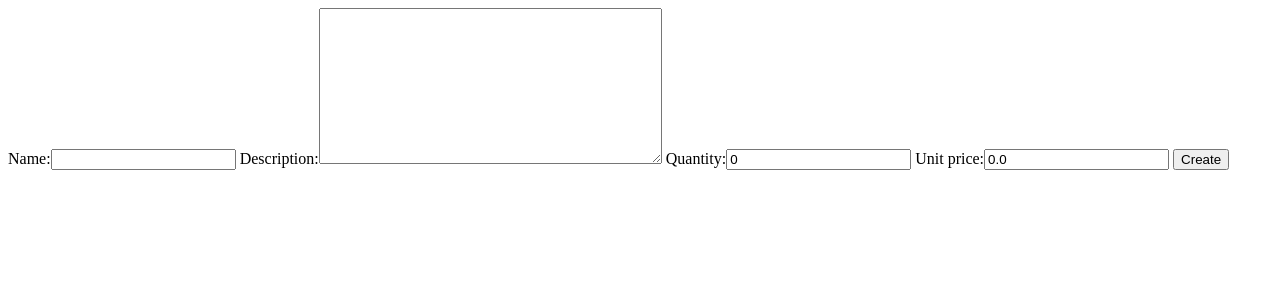
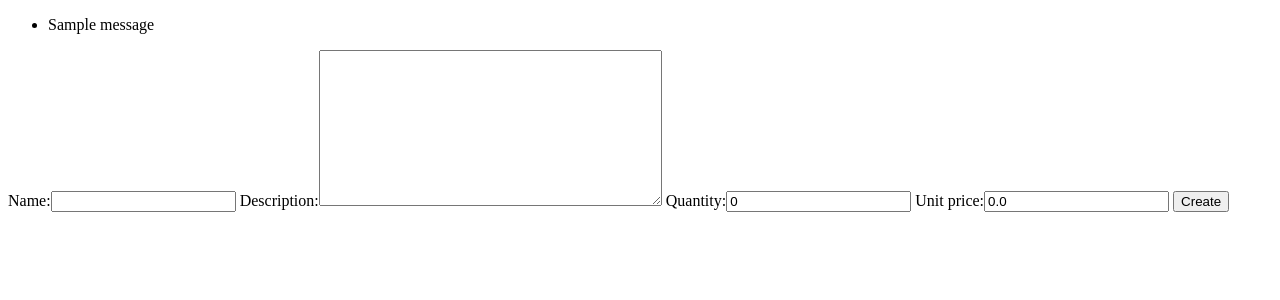
Before and after one commit to h3dx0/yt-channel, a Django app: page /create-product in a window 1280 px wide. Shown: the top 300 px of the page. Run offline with Django 3.2, Linux system fonts and the light colour scheme; one stand-in notice (Sample message) is shown.

Commit message:
inital commit

```diff
--- a/main/templates/create_product.html
+++ b/main/templates/create_product.html
@@ -5,6 +5,13 @@
     <title>Create product</title>
 </head>
 <body>
+ {% if messages %}
+        <ul class="messages">
+            {% for message in messages %}
+                <li{% if message.tags %} class="alert alert-{{ message.tags }}"{% endif %}>{{ message }}</li>
+            {% endfor %}
+        </ul>
+    {% endif %}
 <form action="" method="post">
     {% csrf_token %}
      {{ form.as_table }}
--- a/main/views.py
+++ b/main/views.py
@@ -1,9 +1,10 @@
 from django.http.response import HttpResponse, HttpResponseRedirect
-from django.shortcuts import render
+from django.shortcuts import render, redirect
 from django.contrib.auth.decorators import login_required
 from django.core.paginator import Paginator
 from main.forms import ProductForm
 from main.models import Product
+from django.contrib import messages
 
 
 @login_required
@@ -23,7 +24,11 @@ def create_product(request):
         form = ProductForm(request.POST)
         if form.is_valid():
             form.save()
-            return HttpResponseRedirect('/product-created')
+            messages.add_message(request=request,level=messages.SUCCESS, message="Producto creado con éxito")
+            return redirect('/inicio')
+        else:
+            messages.add_message(request=request,level=messages.ERROR, message="Producto no fue agregado")
+
     context = {
        'form': form
     }
```
Also changed, not shown: main/templates/listado_productos.html (+7 -0 lines), db.sqlite3.
